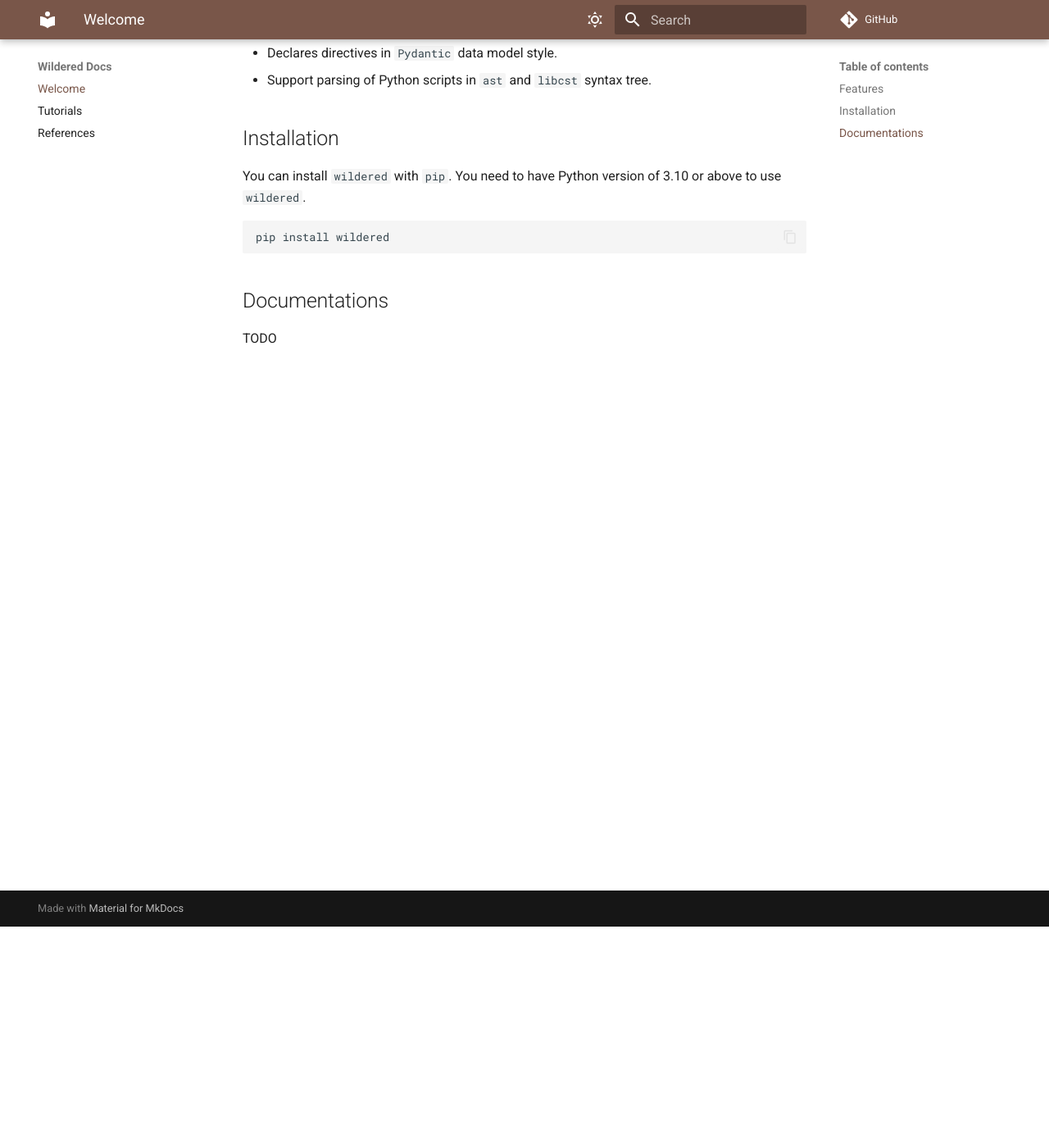
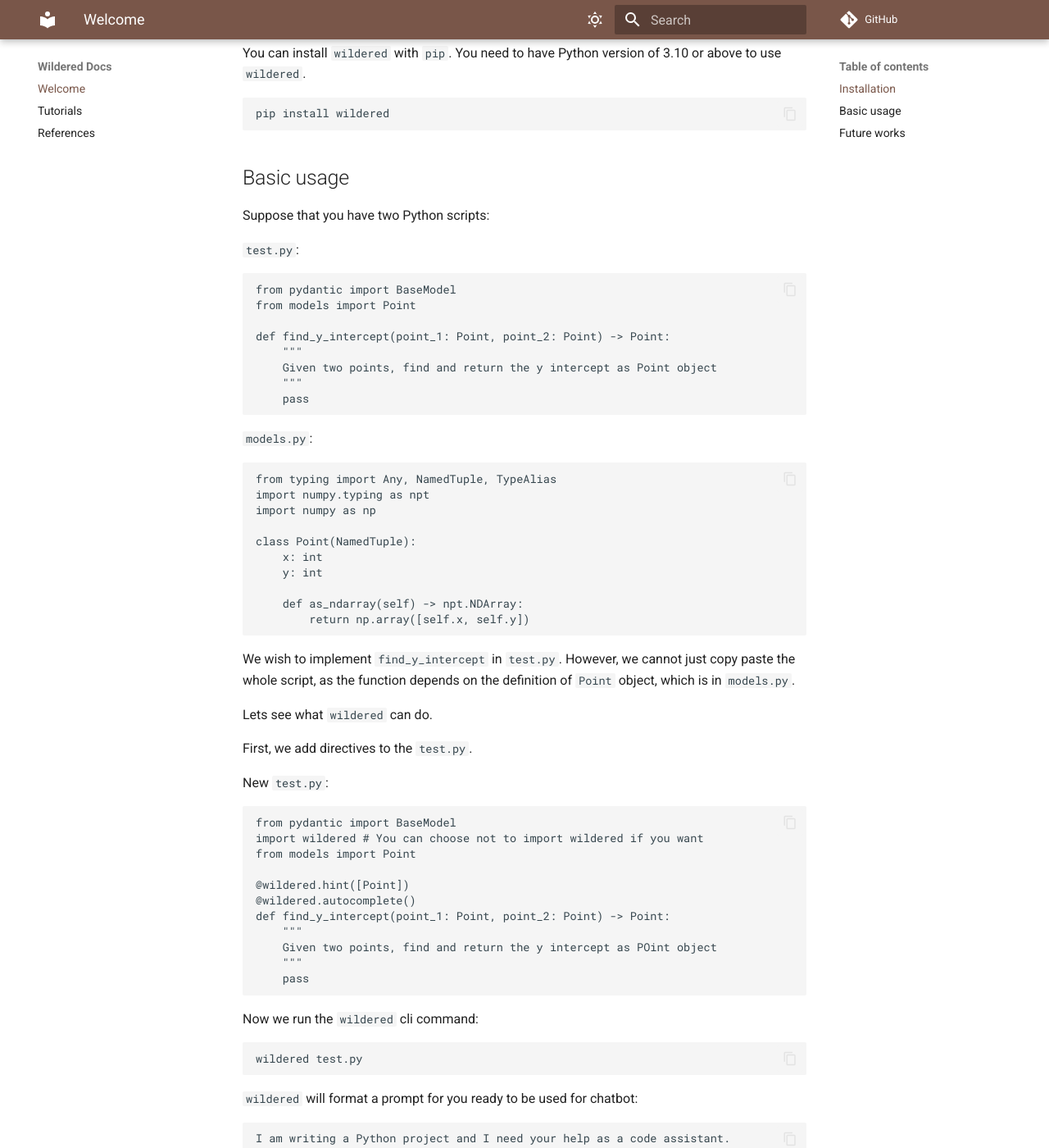
Before and after one commit to outday29/wildered, an MkDocs documentation site: the page built from docs/index.md, in a window 1280 px wide and 1400 px high, scrolled down 270 px. Shown: the whole window at 82% size. Built offline with MkDocs 1.6.1 and Material for MkDocs 9.7.7, drawn with Linux system fonts in a browser that asks for light colours; comment, search, counter and statistics services are not loaded; some of the changed text lies outside the part shown.

`````diff
--- a/docs/index.md
+++ b/docs/index.md
@@ -1,9 +1,6 @@
-`wildered` is a Python library for tagging, navigating and modifying Python scripts. It is written primarily as an utility library for `butterfly`.
+# Wildered
 
-## Features
-
-- Declares directives in `Pydantic` data model style.
-- Support parsing of Python scripts in `ast` and `libcst` syntax tree.
+`wildered` is a personal, over-engineered, toy project for integrating your project code and other related information into your LLM prompt without having to copy-paste manually.
 
 ## Installation
 
@@ -13,6 +10,107 @@
 pip install wildered
 ```
 
-## Documentations
+## Basic usage
 
-TODO
+Suppose that you have two Python scripts:
+
+`test.py`:
+
+```python
+from pydantic import BaseModel
+from models import Point
+
+def find_y_intercept(point_1: Point, point_2: Point) -> Point:
+    """
+    Given two points, find and return the y intercept as Point object
+    """
+    pass
+```
+
+`models.py`:
+```python
+from typing import Any, NamedTuple, TypeAlias
+import numpy.typing as npt
+import numpy as np
+
+class Point(NamedTuple):
+    x: int
+    y: int
+
+    def as_ndarray(self) -> npt.NDArray:
+        return np.array([self.x, self.y])
+```
+
+We wish to implement `find_y_intercept` in `test.py`. However, we cannot just copy paste the whole script, as the function depends on the definition of `Point` object, which is in `models.py`.
+
+Lets see what `wildered` can do.
+
+First, we add directives to the `test.py`.
+
+New `test.py`:
+
+```python
+from pydantic import BaseModel
+import wildered # You can choose not to import wildered if you want
+from models import Point
+
+@wildered.hint([Point])
+@wildered.autocomplete()
+def find_y_intercept(point_1: Point, point_2: Point) -> Point:
+    """
+    Given two points, find and return the y intercept as POint object
+    """
+    pass
+```
+
+Now we run the `wildered` cli command:
+
+```bash
+wildered test.py
+```
+
+`wildered` will format a prompt for you ready to be used for chatbot:
+
+````
+I am writing a Python project and I need your help as a code assistant.
+Below are the functions or classes that I am working on:
+
+```python
+def find_y_intercept(point_1: Point, point_2: Point) -> Point:
+    """
+    Given two points, find and return the y intercept as POint object
+    """
+    pass
+```
+
+Below are the tasks you need to accomplish:
+'''
+## Task 1
+Implement find_y_intercept function. Follow instruction from docstrings and comments on how to implement the function. Ensure that your answer has type annotations.
+
+'''
+Below are snippets of code in the current project that you may find useful:
+```python
+from typing import Any, NamedTuple, TypeAlias
+import numpy.typing as npt
+import numpy as np
+
+class Point(NamedTuple):
+    x: int
+    y: int
+
+    def as_ndarray(self) -> npt.NDArray:
+        return np.array([self.x, self.y])
+```
+
+Your answer should only have the functions or class that you are told to implement. Do not repeat other code in your answer
+````
+
+Note: Actual output may differ as prompt template changes over time.
+
+A more detailed documentation is still under development. Meanwhile you can learn more by running `wildered --help`
+
+## Future works
+
+- Automatically detect dependencies instead of specifying all of them manually. Also detect the dependencies of the dependencies.
+- Improving automatic integration of the LLM response into your project code.
--- a/pyproject.toml
+++ b/pyproject.toml
@@ -28,6 +28,8 @@
 pytest = "^7.3.1"
 black = "^23.3.0"
 poethepoet = "^0.20.0"
+pytest-cov = "^4.1.0"
+pytest-sugar = "^0.9.7"
 
 
 [tool.poetry.group.docs.dependencies]
`````
Also changed, not shown: 2 other files.
